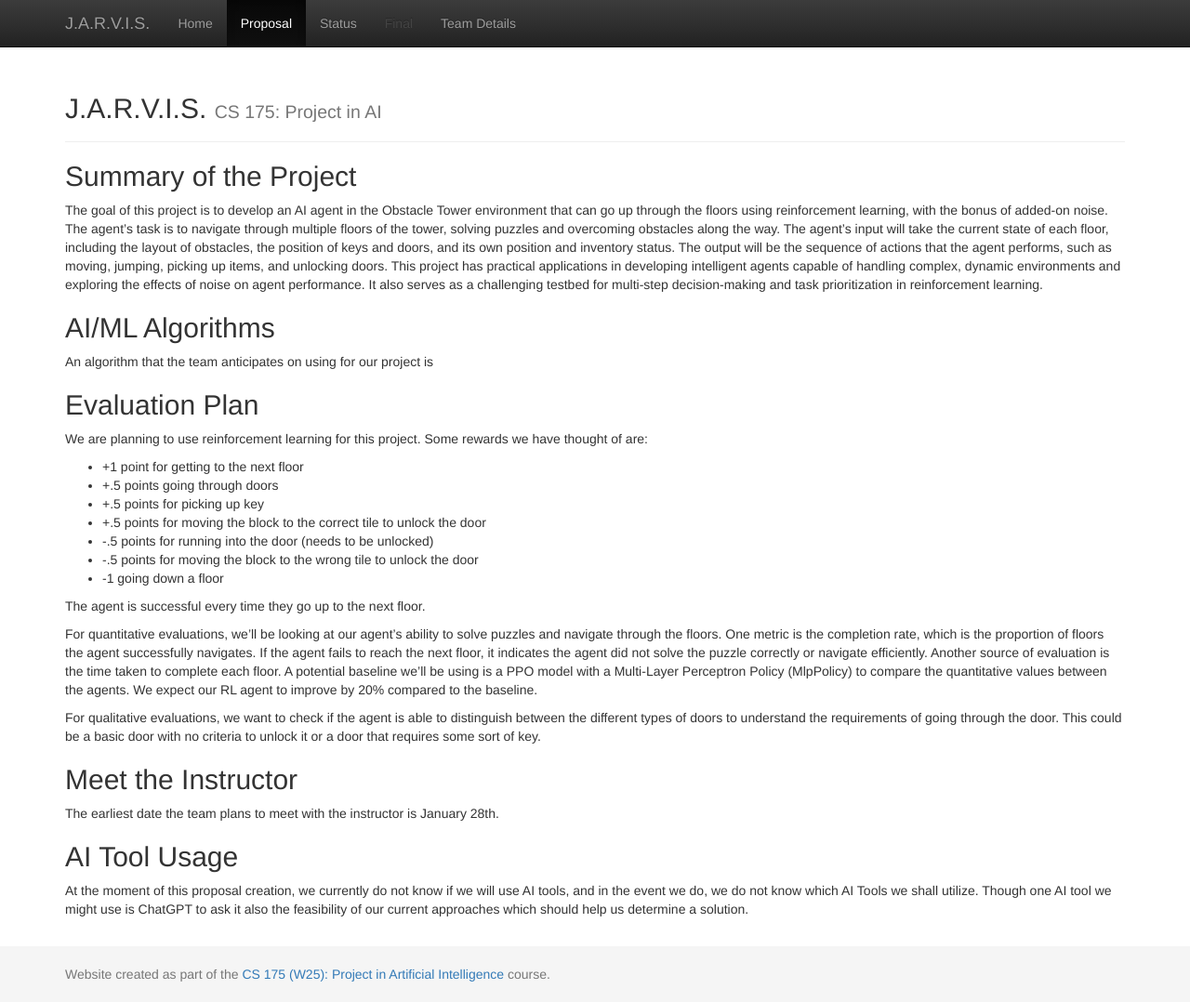
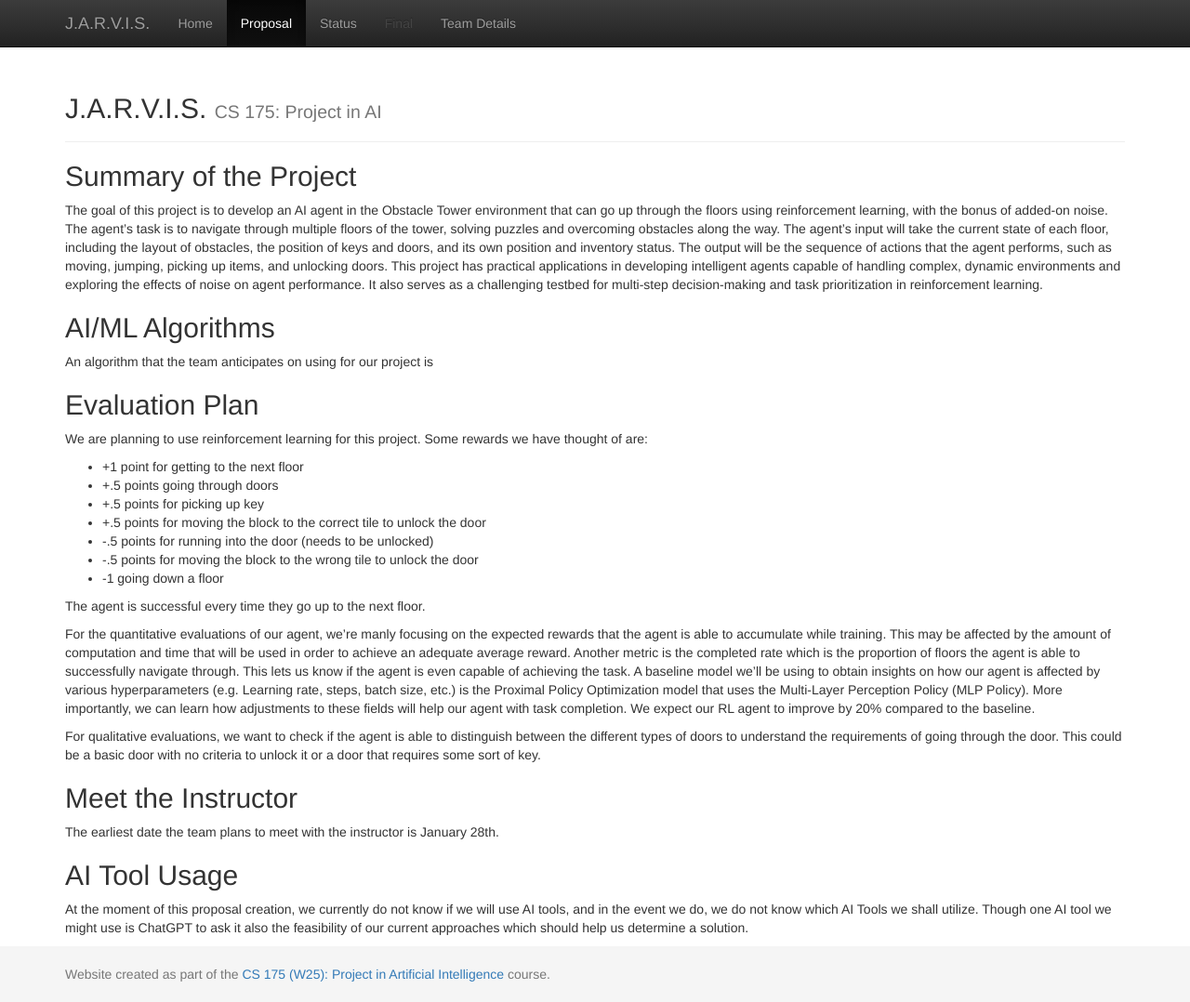
Before and after one commit to avinashduggal/TowerRunners, a Jekyll site: the page built from docs/proposal.md, in a window 1280 px wide and 1078 px high. Shown: the whole window at 93% size. Built offline with Jekyll 4.4.1, drawn with Linux system fonts in a browser that asks for light colours.

Commit message:
Update quantitative evaluation

```diff
--- a/docs/proposal.md
+++ b/docs/proposal.md
@@ -21,7 +21,7 @@ We are planning to use reinforcement learning for this project. Some rewards we
 
 The agent is successful every time they go up to the next floor.
 
-For quantitative evaluations, we'll be looking at our agent's ability to solve puzzles and navigate through the floors. One metric is the completion rate, which is the proportion of floors the agent successfully navigates. If the agent fails to reach the next floor, it indicates the agent did not solve the puzzle correctly or navigate efficiently. Another source of evaluation is the time taken to complete each floor. A potential baseline we'll be using is a PPO model with a Multi-Layer Perceptron Policy (MlpPolicy) to compare the quantitative values between the agents. We expect our RL agent to improve by 20% compared to the baseline.
+For the quantitative evaluations of our agent, we're manly focusing on the expected rewards that the agent is able to accumulate while training. This may be affected by the amount of computation and time that will be used in order to achieve an adequate average reward. Another metric is the completed rate which is the proportion of floors the agent is able to successfully navigate through. This lets us know if the agent is even capable of achieving the task. A baseline model we'll be using to obtain insights on how our agent is affected by various hyperparameters (e.g. Learning rate, steps, batch size, etc.) is the Proximal Policy Optimization model that uses the Multi-Layer Perception Policy (MLP Policy). More importantly, we can learn how adjustments to these fields will help our agent with task completion. We expect our RL agent to improve by 20% compared to the baseline.
 
 For qualitative evaluations, we want to check if the agent is able to distinguish between the different types of doors to understand the requirements of going through the door. This could be a basic door with no criteria to unlock it or a door that requires some sort of key.
 
```
